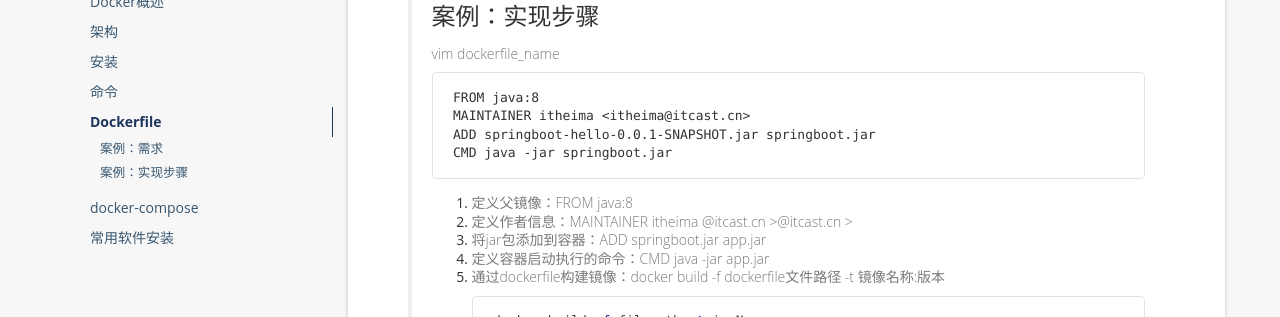
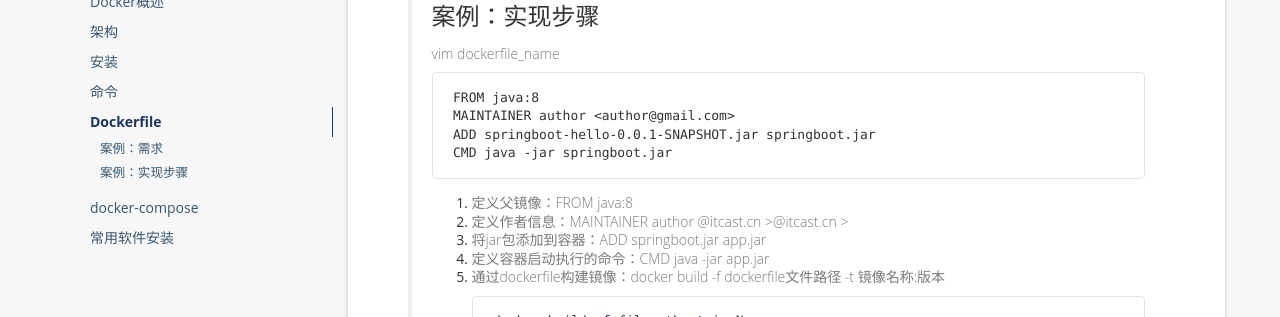
Before and after one commit to atgtahub/atgtahub.github.io, a Jekyll site: the page built from _posts/linux/centos/docker/2023-04-02-docker-learning.md, in a window 1280 px wide and 900 px high, scrolled down 8015 px. Shown: the part 170-487 px from the top of the window. Built offline with Jekyll 4.4.1, drawn with Linux system fonts in a browser that asks for light colours; a script that is not in the unit is left out; comment, search, counter and statistics services are not loaded; some of the changed text lies outside the part shown.

Commit message:
refactor(posts): 2023-04-02-docker-learning.md

````diff
--- a/_posts/linux/centos/docker/2023-04-02-docker-learning.md
+++ b/_posts/linux/centos/docker/2023-04-02-docker-learning.md
@@ -409,14 +409,14 @@ docker cp container:source_path output_path
 >
 > ```
 > FROM java:8
-> MAINTAINER itheima <itheima@itcast.cn>
+> MAINTAINER author <author@gmail.com>
 > ADD springboot-hello-0.0.1-SNAPSHOT.jar springboot.jar
 > CMD java -jar springboot.jar
 > ```
 >
 > 1. 定义父镜像：FROM java:8
 >
-> 2. 定义作者信息：MAINTAINER itheima @itcast.cn >@itcast.cn >
+> 2. 定义作者信息：MAINTAINER author @itcast.cn >@itcast.cn >
 >
 > 3. 将jar包添加到容器：ADD springboot.jar app.jar
 >
@@ -602,7 +602,7 @@ services:
 mkdir -p ./nginx/conf.d
 ```
 
-#### 在./nginx/conf.d目录下 编写itheima.conf文件
+#### 在./nginx/conf.d目录下 编写nginx.conf文件
 
 ```sh
 server {
````
